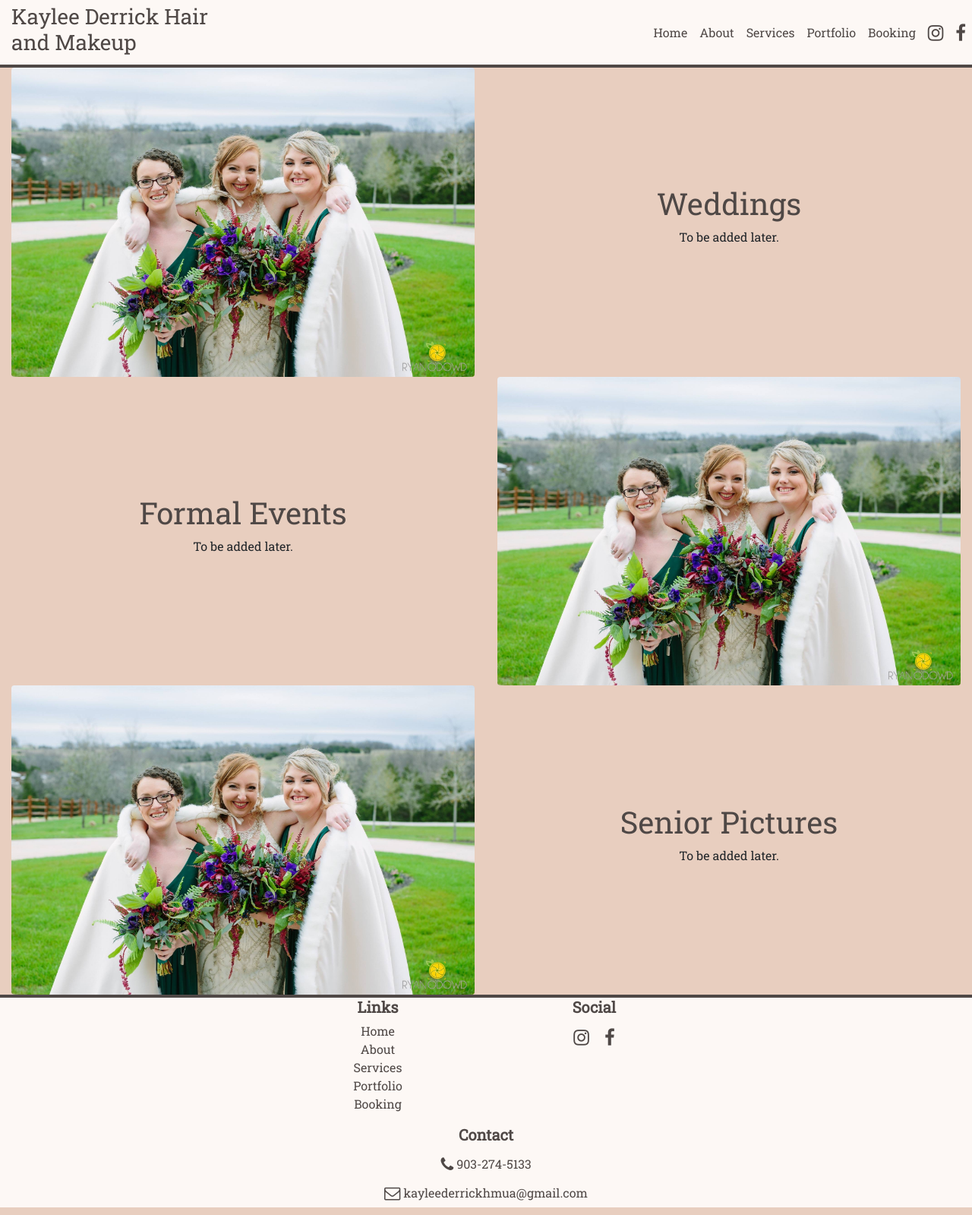
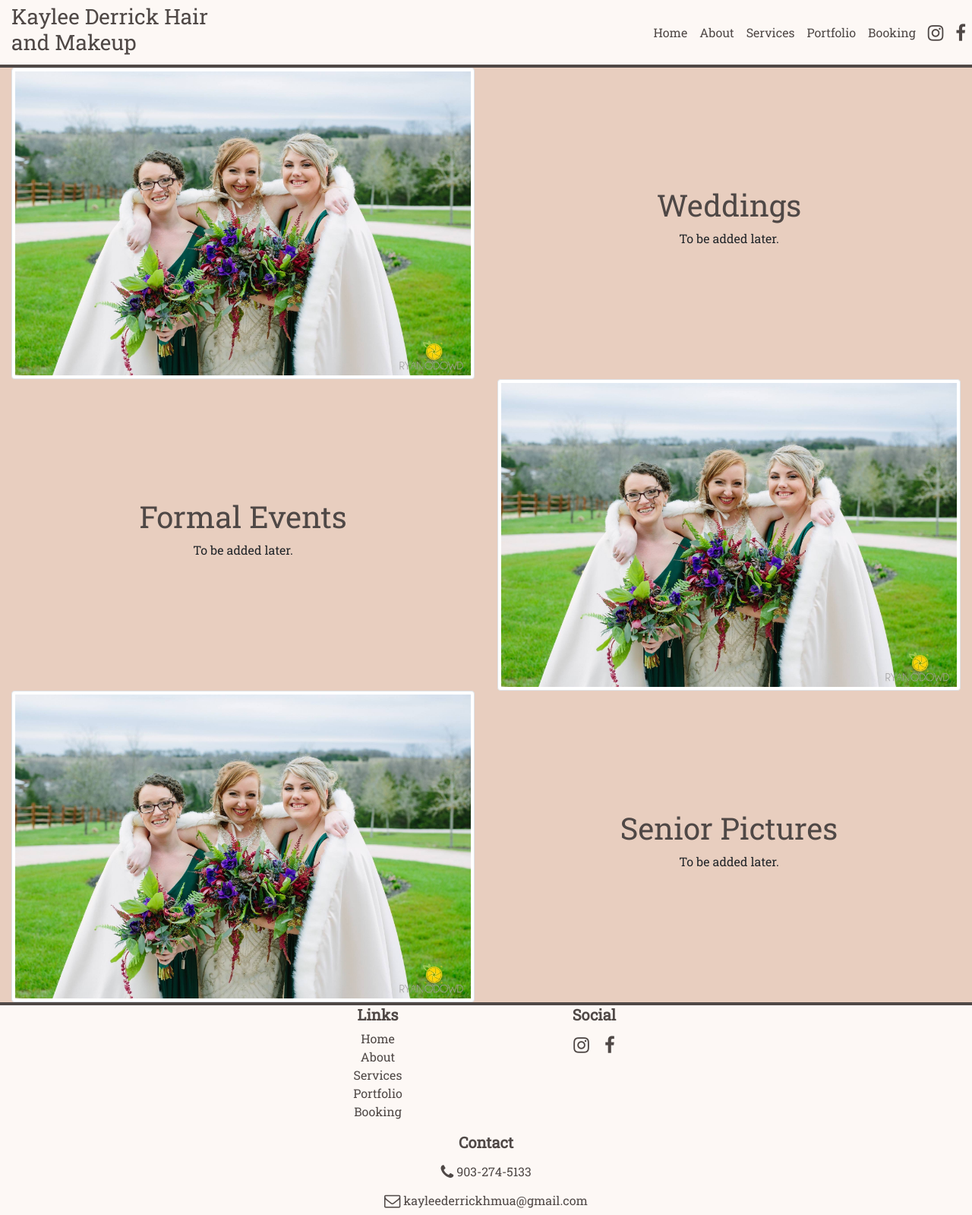
Before and after one commit to logancderrick/hairandmakeupsite, a website: page index.html in a window 1280 px wide. Shown: the whole page at 76% size. Drawn offline with nearby package versions, Linux system fonts and the light colour scheme.

Commit message:
Navbar and footer cleaned up and border added from css

```diff
--- a/index.html
+++ b/index.html
@@ -93,7 +93,7 @@
         <div class="col-md-6">
           <img
             src="/images/works/IMG_0001(1).JPG"
-            class="img-fluid rounded imgMain float-left"
+            class="img-fluid rounded imgMain img-thumbnail"
             alt="wedding hairstyle"
           />
         </div>
@@ -112,7 +112,7 @@
         <div class="col-md-6 order-first order-md-last">
           <img
             src="/images/works/IMG_0001(1).JPG"
-            class="img-fluid rounded imgMain"
+            class="img-fluid rounded imgMain img-thumbnail"
             alt="wedding hairstyle"
           />
         </div>
@@ -122,7 +122,7 @@
         <div class="col-md-6">
           <img
             src="/images/works/IMG_0001(1).JPG"
-            class="img-fluid rounded imgMain"
+            class="img-fluid rounded imgMain img-thumbnail"
             alt="wedding hairstyle"
           />
         </div>
@@ -133,7 +133,7 @@
       </div>
     </div>
 
-    <footer class="site-footer bgLight">
+    <footer class="bgLight">
       <div class="container">
         <div class="row">
           <div class="col"></div>
```
Also changed, not shown: services.html (+2 -2 lines).
